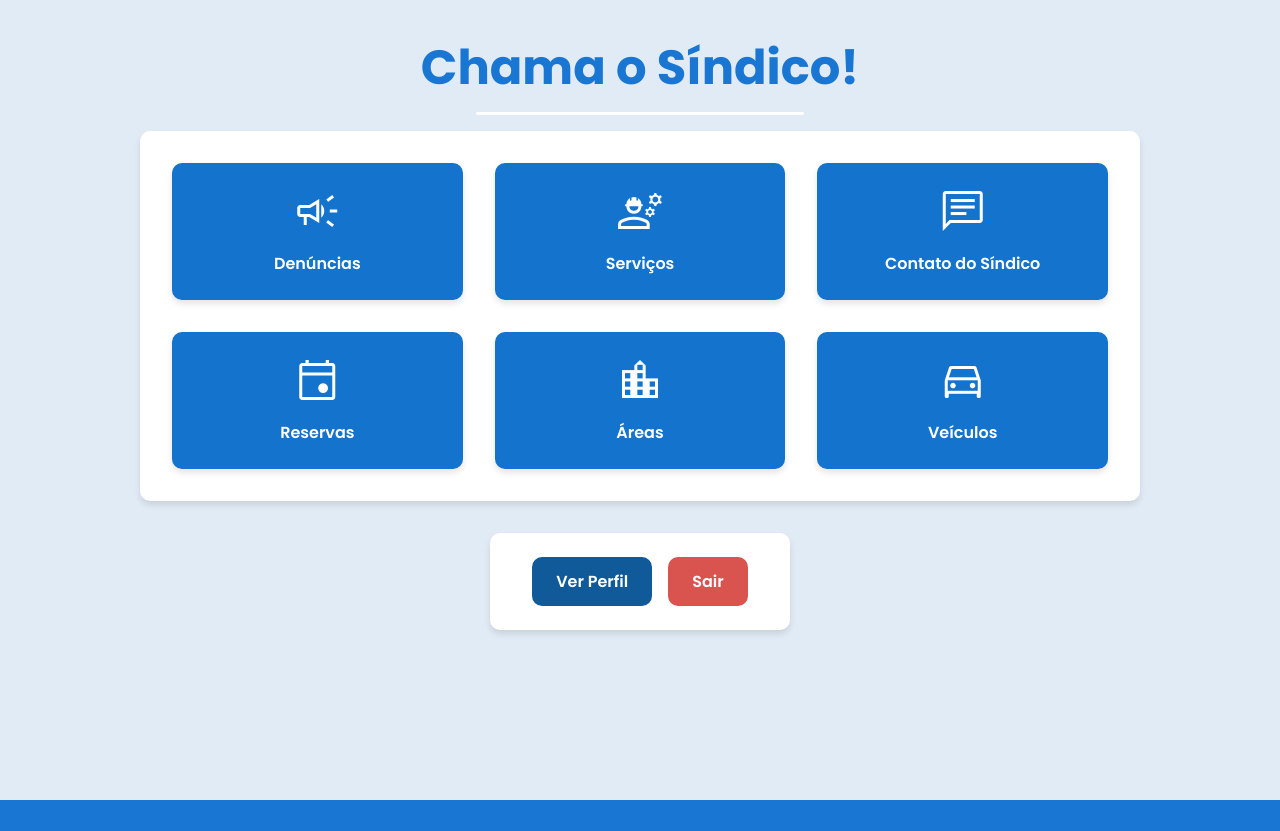
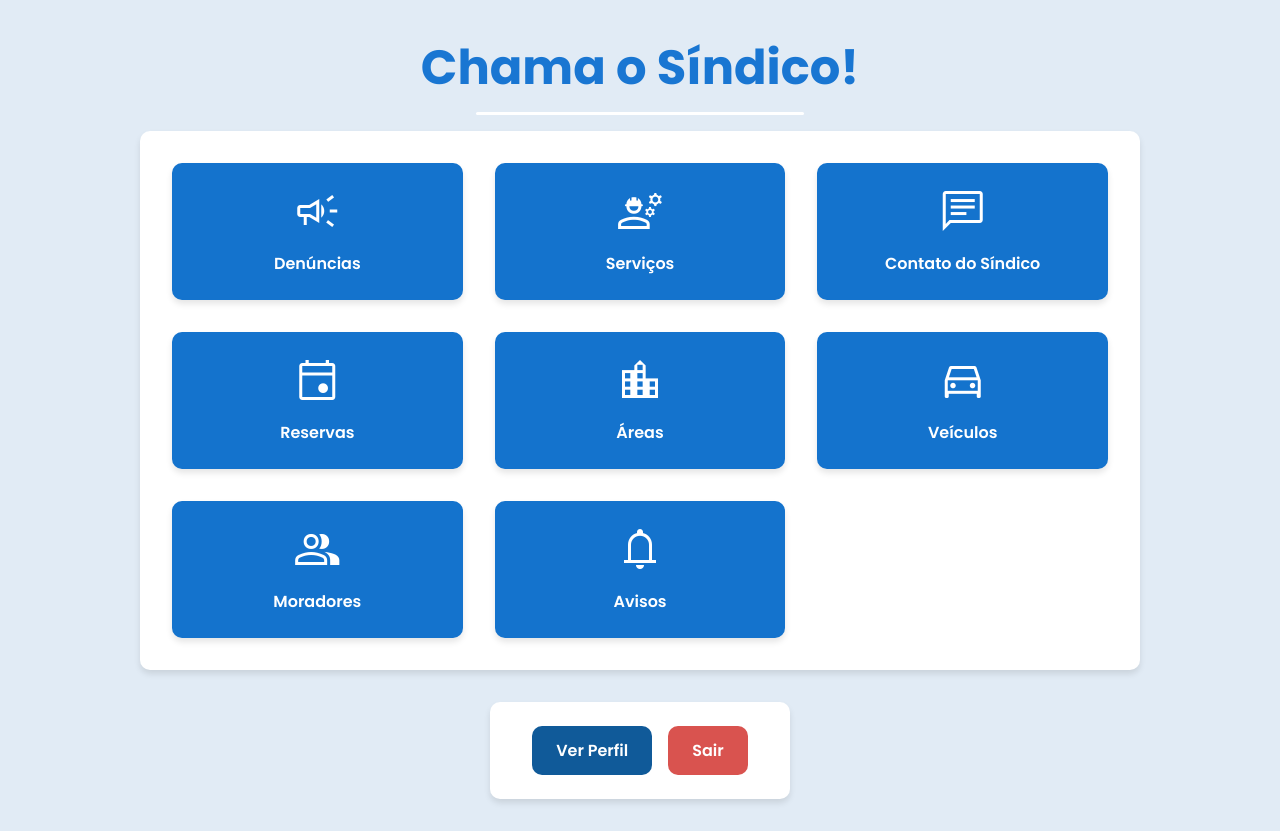
Before and after one commit to natandepes/chama-o-sindico-app, an Angular app: page /home in a window 1280 px wide. Before the commit the page ends 800 px from the top, so only its background shows below. Built offline with nearby package versions, Linux system fonts and the light colour scheme; sample sign-in values are in the browser's storage.

Commit message:
adding the warnings icon to the new menu

```diff
--- a/src/app/features/shared/components/sidebar/sidebar.component.ts
+++ b/src/app/features/shared/components/sidebar/sidebar.component.ts
@@ -56,16 +56,4 @@ export class SidebarComponent {
     if (!item.roles) return true;
     return item.roles.includes(this.userRole as UserRole);
   }
-
-  protected goToWarnings() {
-    this.router.navigate([ROUTE_PATHS.viewWarnings]);
-  }
-
-  protected goToWarnings() {
-    this.router.navigate([ROUTE_PATHS.viewWarnings]);
-  }
-
-  protected goToWarnings() {
-    this.router.navigate([ROUTE_PATHS.viewWarnings]);
-  }
 }
--- a/src/app/features/shared/models/menuItems.ts
+++ b/src/app/features/shared/models/menuItems.ts
@@ -16,4 +16,6 @@ export const menuItems: MenuItem[] = [
   { icon: 'event', label: 'Reservas', route: ROUTE_PATHS.viewReservation }, // roles: [UserRole.CondominalManager]
   { icon: 'location_city', label: 'Áreas', route: ROUTE_PATHS.viewArea }, // roles: [UserRole.Resident]
   { icon: 'directions_car', label: 'Veículos', route: ROUTE_PATHS.viewVehicle }, // roles: [UserRole.CondominalManager]
+  { icon: 'people', label: 'Moradores', route: ROUTE_PATHS.listResidents }, // roles: [UserRole.CondominalManager]
+  { icon: 'notifications', label: 'Avisos', route: ROUTE_PATHS.viewWarnings },
 ];
```
